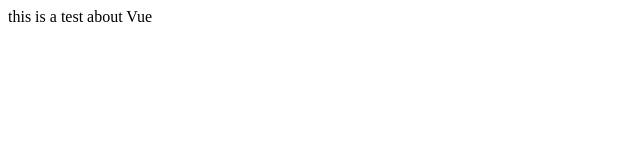
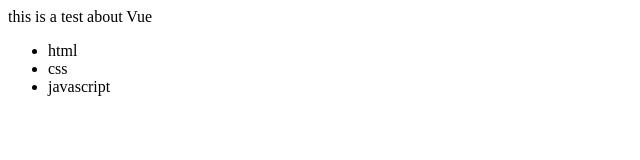
Before and after one commit to ptto/vue, a plain HTML site: page vue-test.html in a window 1280 px wide. Shown: the whole page, without its empty margins (0-640 px from the left). Drawn offline with Linux system fonts and the light colour scheme.

Commit message:
使用webstorm第一次提交代码

```diff
--- a/vue-test.html
+++ b/vue-test.html
@@ -6,5 +6,10 @@
 </head>
 <body>
     <div>this is a test about Vue</div>
+    <ul>
+        <li>html</li>
+        <li>css</li>
+        <li>javascript</li>
+    </ul>
 </body>
 </html>
```
